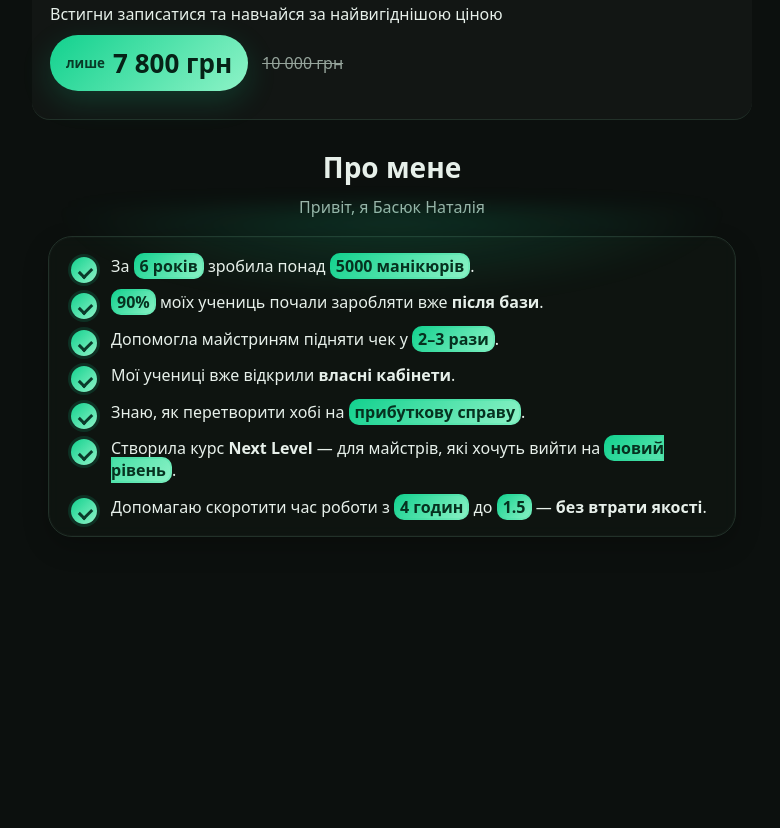
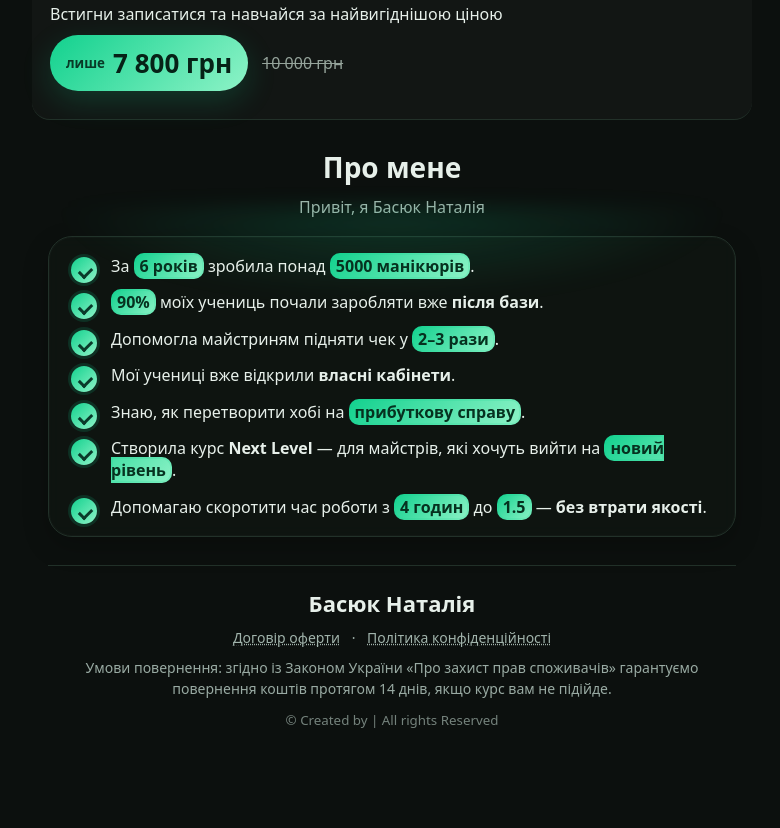
Before and after one commit to filipskanails/filipskanails, a plain HTML site: page index.html in a window 1280 px wide. Shown: the part 1184-2012 px from the top of the page, without its empty margins (248-1028 px from the left). Before the commit the page ends 1765 px from the top, so only its background shows below. Drawn offline with Linux system fonts and the light colour scheme.

Commit message:
Update index.html

```diff
--- a/index.html
+++ b/index.html
@@ -148,7 +148,6 @@
       box-shadow:inset 0 0 0 1px rgba(255,255,255,.02), 0 10px 26px rgba(0,0,0,.22);
     }
     .aboutCard::before{
-      /* мʼякий «ореол» всередині картки */
       content:""; position:absolute; inset:-10% -8% auto -8%; height:44%;
       background:radial-gradient(60% 100% at 50% 0%, rgba(18,209,142,.18), transparent 70%);
       filter:blur(10px); pointer-events:none; border-radius:24px 24px 0 0;
@@ -164,7 +163,6 @@
       box-shadow:0 0 0 3px rgba(18,209,142,.15);
     }
     .aboutItem::after{
-      /* галочка всередині */
       content:""; position:absolute; left:16px; top:12px; width:10px; height:6px;
       border-left:3px solid #0a3a2a; border-bottom:3px solid #0a3a2a; transform:rotate(-45deg);
     }
@@ -175,7 +173,32 @@
       box-shadow:0 0 0 2px rgba(18,209,142,.15) inset;
     }
 
-    /* плаваюча кнопка */
+    /* ===== FOOTER ===== */
+    footer.footer{
+      margin-top:26px;
+      padding:22px 16px 96px; /* запас под плавающую кнопку */
+      text-align:center;
+      color:var(--muted);
+      border-top:1px solid var(--line);
+    }
+    .footer .brand{
+      font-size:22px; color:var(--text); margin:0 0 6px; font-weight:700;
+    }
+    .footer .legal{
+      font-size:14px; line-height:1.5; max-width:720px; margin:10px auto 0;
+      opacity:.95;
+    }
+    .footer .links{
+      margin-top:10px; font-size:14px;
+    }
+    .footer .links a{
+      color:var(--muted); text-decoration:underline dotted; margin:0 8px;
+    }
+    .footer small.copy{
+      display:block; margin-top:12px; opacity:.7;
+    }
+
+    /* плавающая кнопка */
     .floater{position:fixed; left:0; right:0; bottom:12px; z-index:50;
       opacity:0; transform:translateY(16px); pointer-events:none;
       transition:opacity .28s ease, transform .28s ease}
@@ -252,6 +275,19 @@
       </div>
     </section>
 
+    <!-- ===== FOOTER ===== -->
+    <footer class="footer">
+      <div class="brand">Басюк Наталія</div>
+      <div class="links">
+        <a href="#offer">Договір оферти</a> ·
+        <a href="#privacy">Політика конфіденційності</a>
+      </div>
+      <p class="legal">
+        Умови повернення: згідно із Законом України «Про захист прав споживачів» гарантуємо повернення коштів
+        протягом 14 днів, якщо курс вам не підійде.
+      </p>
+      <small class="copy">© Created by | All rights Reserved</small>
+    </footer>
   </div>
 
   <!-- Floating CTA -->
```
